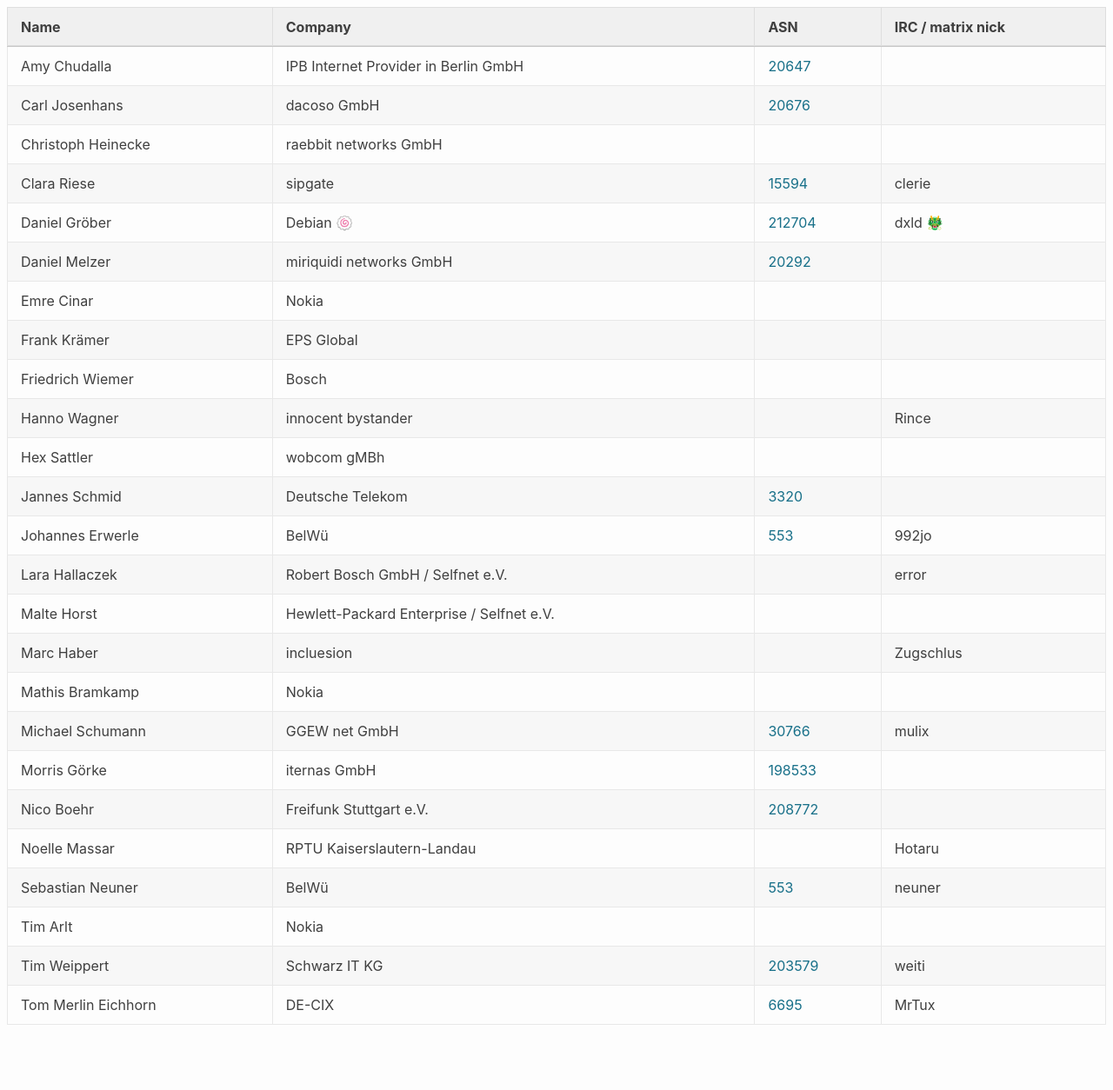
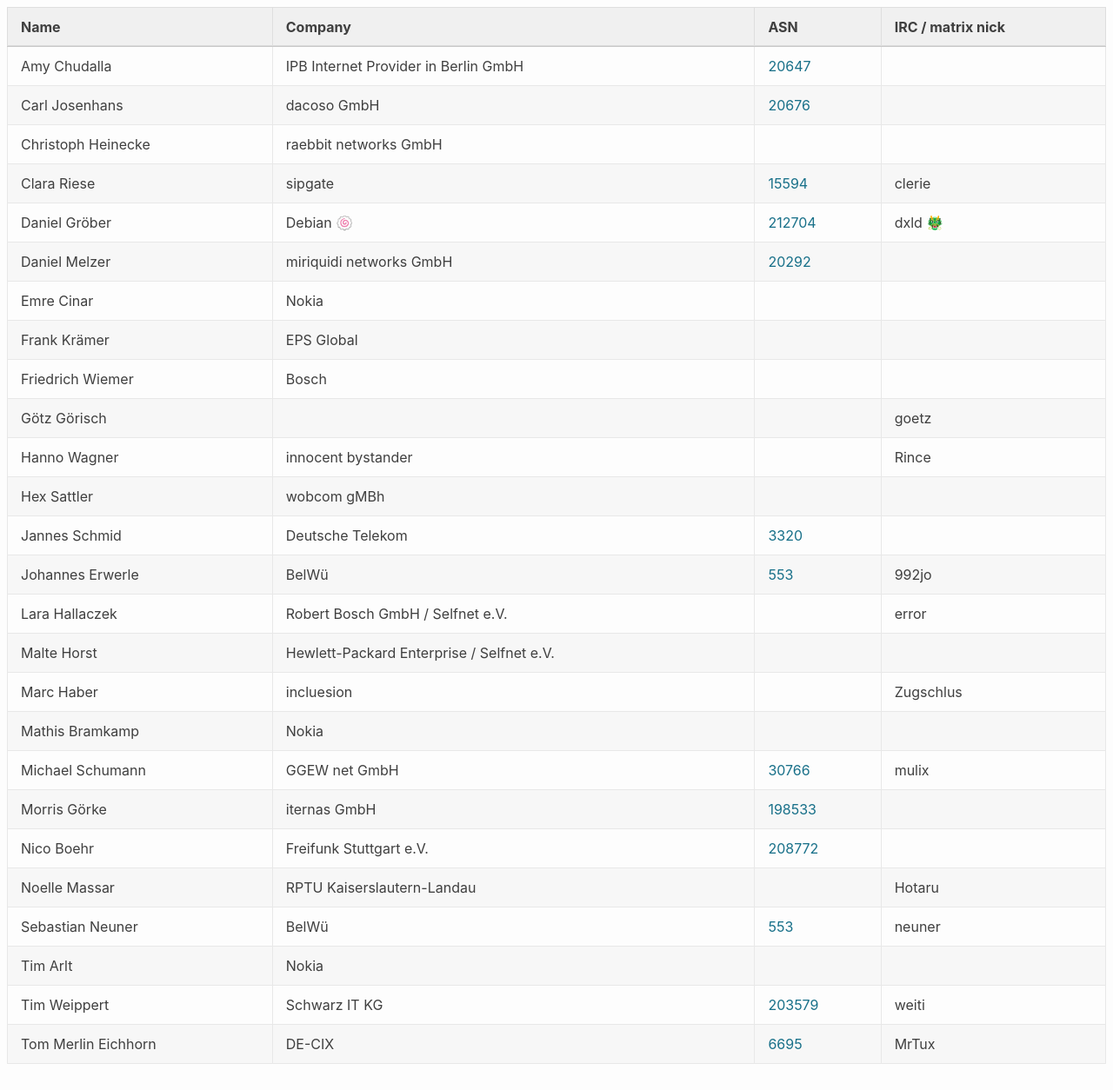
Before and after one commit to denog/pretix-attendeelist, a Jekyll site: the page built from denogmeetup25-06/index.markdown, in a window 1280 px wide and 1254 px high. Shown: the whole window at 87% size. Built offline with Jekyll 4.4.1, drawn with Linux system fonts in a browser that asks for light colours.

Commit message:
Latest data: Tue Jun  3 15:49:39 UTC 2025

```diff
--- a/_data/attendees_denogmeetup25-06.json
+++ b/_data/attendees_denogmeetup25-06.json
@@ -51,6 +51,12 @@
     "name": "Friedrich Wiemer",
     "company": "Bosch",
     "irc": null,
+    "asn": null
+  },
+  {
+    "name": "Götz Görisch",
+    "company": null,
+    "irc": "goetz",
     "asn": null
   },
   {
```
